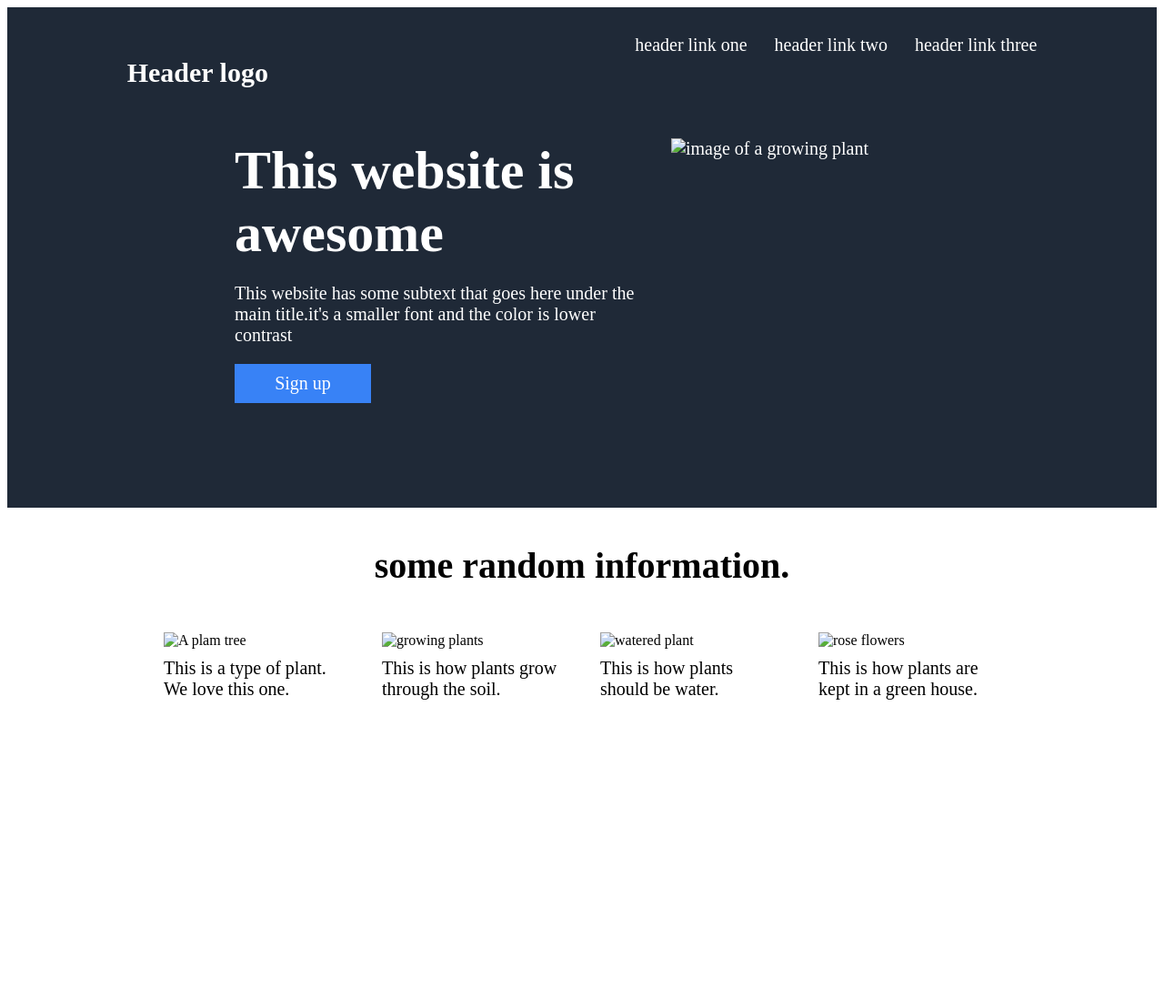
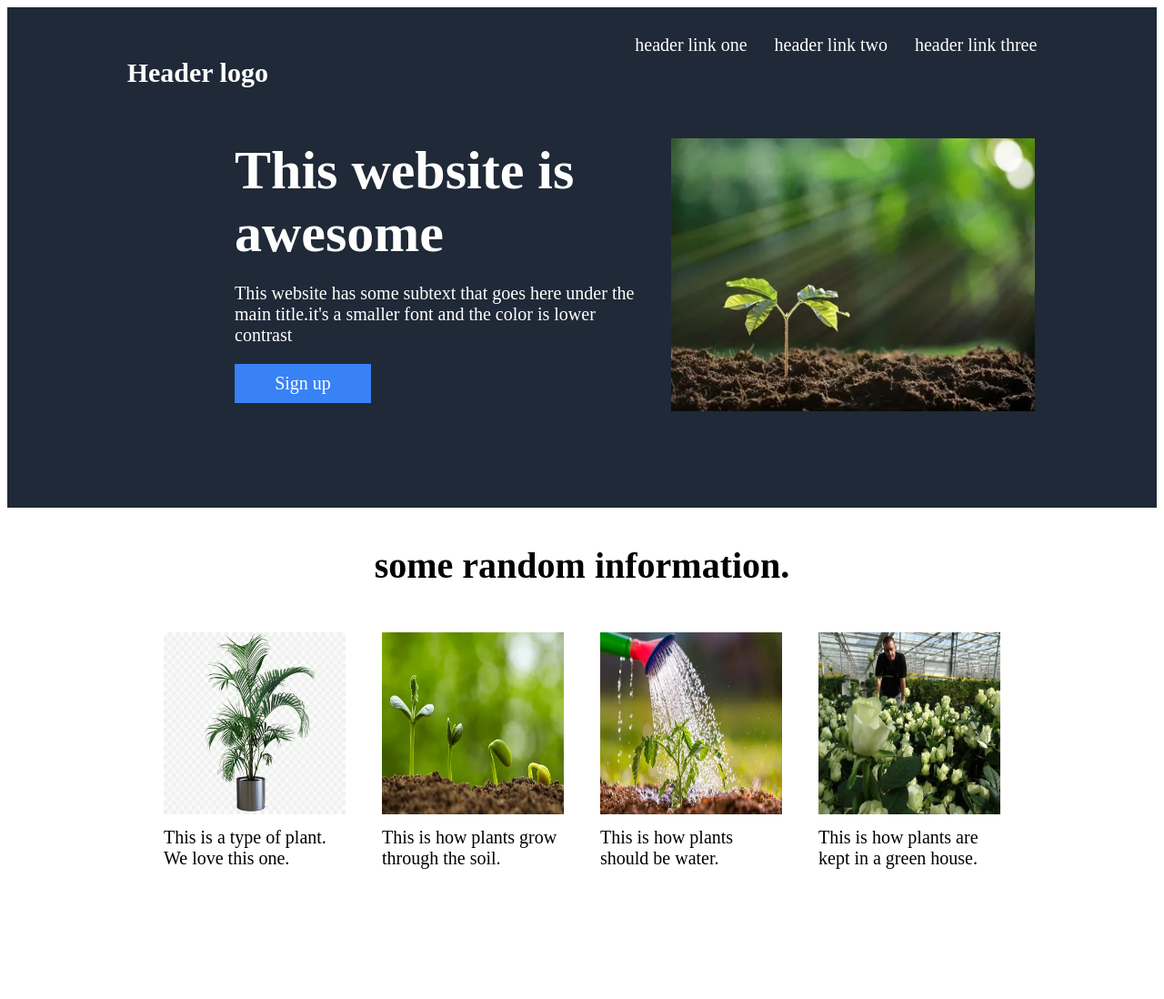
Before and after one commit to jimy677/landing, a plain HTML site: page index.html in a window 1280 px wide. Shown: the top 1098 px of the page at 91% size. Drawn offline with Linux system fonts and the light colour scheme.

Commit message:
change file structure

```diff
--- a/index.html
+++ b/index.html
@@ -22,25 +22,25 @@
             <p>This website has some subtext that goes here under the main title.it's a smaller font and the color is lower contrast</p>
             <p class="zero">Sign up</p>
             </div>
-            <img src="../image/1.webp" alt="image of a growing plant" height="300px" width="400px">
+            <img src="./image/1.webp" alt="image of a growing plant" height="300px" width="400px">
         </div>
     </div>
     <h3>some random information.</h3>
     <div class="two">
         <div class="img">
-            <img src="../image/2.webp" alt="A plam tree" height="200px" width="200px">
+            <img src="./image/2.webp" alt="A plam tree" height="200px" width="200px">
             <div class="text">This is a type of plant. We love this one.</div>
         </div>
         <div class="img">
-            <img src="../image/3.webp" alt="growing plants" height="200px" width="200px">
+            <img src="./image/3.webp" alt="growing plants" height="200px" width="200px">
             <div class="text">This is how plants grow through the soil.</div>
         </div>
         <div class="img">
-            <img src="../image/4.webp" alt="watered plant" height="200px" width="200px">
+            <img src="./image/4.webp" alt="watered plant" height="200px" width="200px">
             <div class="text">This is how plants should be water.</div>
         </div>
         <div class="img">
-            <img src="../image/5.jpg" alt="rose flowers" height="200px" width="200px">
+            <img src="./image/5.jpg" alt="rose flowers" height="200px" width="200px">
             <div class="text">This is how plants are kept in a green house.</div>
         </div>
     </div>
```
Also changed, not shown: image/1.webp (added), image/2.webp (added), image/3.webp (added), image/4.webp (added), image/5.jpg (added), image/barberry.png (added), image/chilli.png (added), image/pepper.png (added), image/saffron.png (added).
